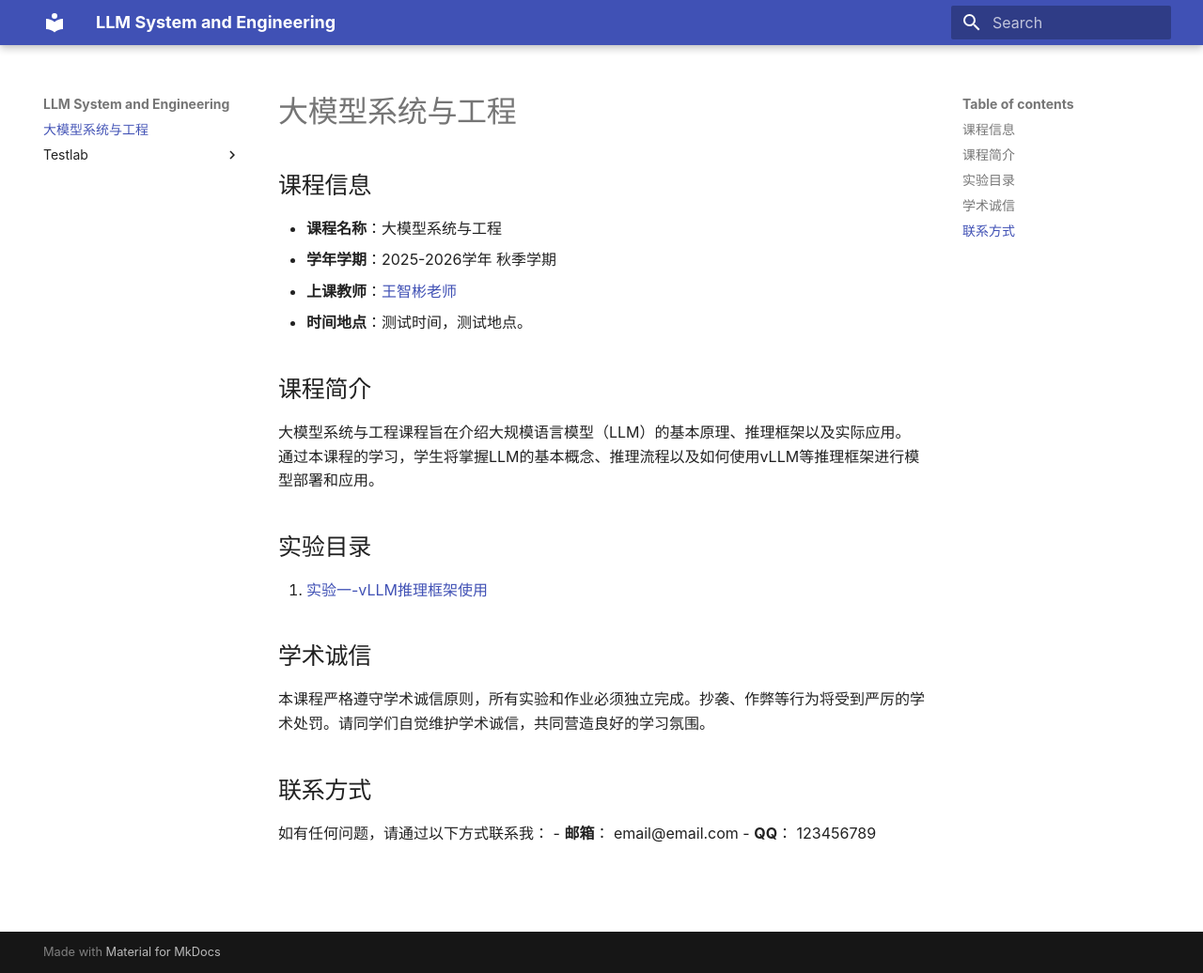
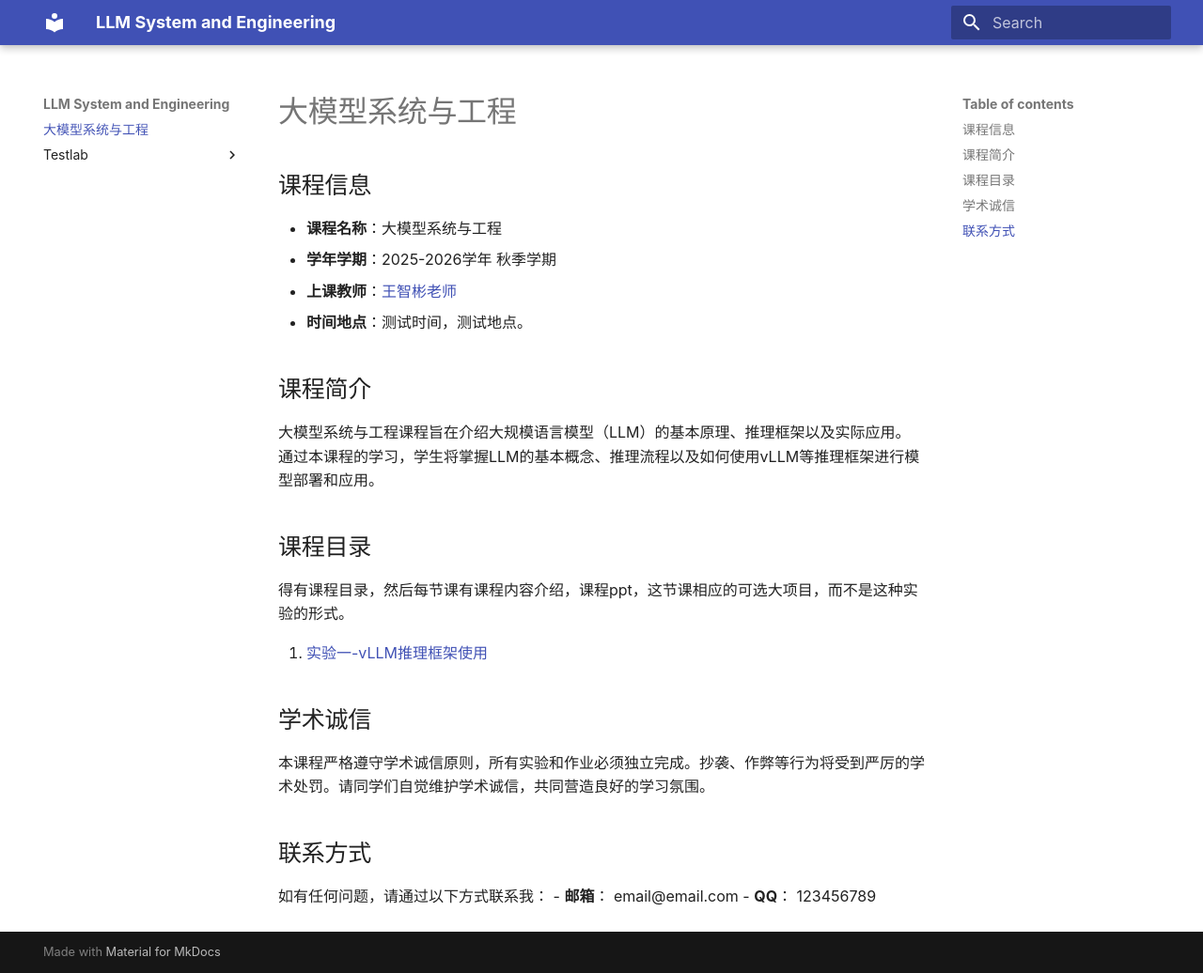
Before and after one commit to wzbxpy/LLM-System-and-Engineering, an MkDocs documentation site: the page built from docs/index.md, in a window 1280 px wide and 1036 px high. Shown: the whole window at 94% size. Built offline with MkDocs 1.6.1 and Material for MkDocs 9.7.7, drawn with Linux system fonts in a browser that asks for light colours.

Commit message:
add comments

```diff
--- a/docs/index.md
+++ b/docs/index.md
@@ -10,7 +10,9 @@
 ## 课程简介
 大模型系统与工程课程旨在介绍大规模语言模型（LLM）的基本原理、推理框架以及实际应用。通过本课程的学习，学生将掌握LLM的基本概念、推理流程以及如何使用vLLM等推理框架进行模型部署和应用。
 
-## 实验目录
+## 课程目录
+得有课程目录，然后每节课有课程内容介绍，课程ppt，这节课相应的可选大项目，而不是这种实验的形式。
+
 1. [实验一-vLLM推理框架使用](./testlab/实验一介绍.md)
 
 
```
